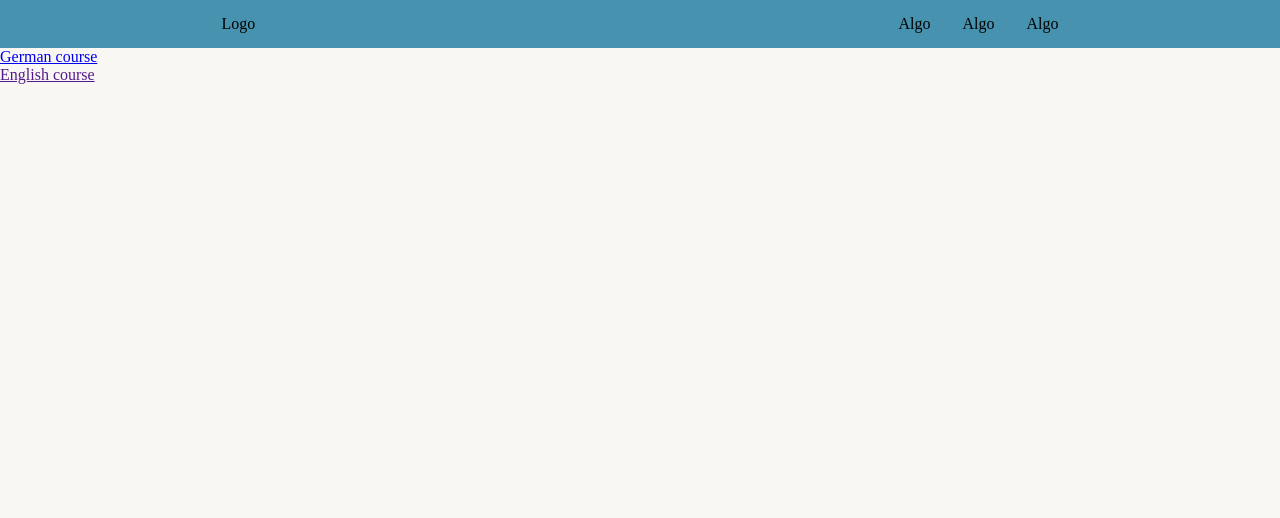
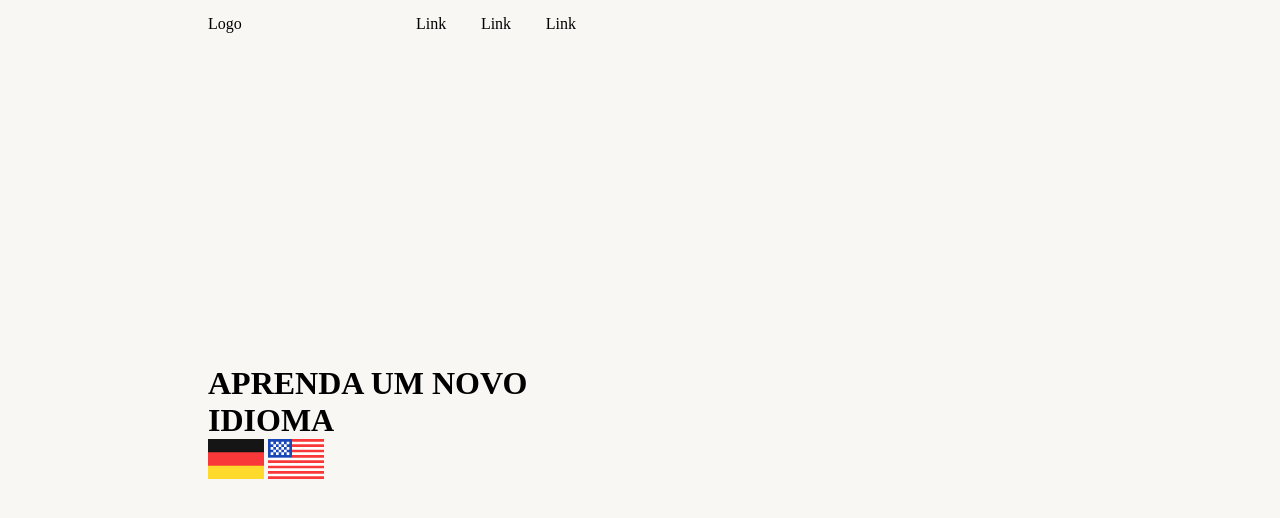
Before and after one commit to EduardoB-Programador/1st-website, a plain HTML site: page website/index.html in a window 1280 px wide. Drawn offline with Linux system fonts and the light colour scheme.

Commit message:
adding images

```diff
--- a/website/index.html
+++ b/website/index.html
@@ -8,20 +8,24 @@
         <header>
                <p>Logo</p>
                <nav>
-                    <p>Algo</p>
-                    <p>Algo</p>
-                    <p>Algo</p>
+                    <p>Link</p>
+                    <p>Link</p>
+                    <p>Link</p>
                </nav>
         </header>
         <main>
-            <div id="container-courses">
-                <a href="German/aulas.html">
-                    <p> German course</p>
-                </a>
-
-                <a href="">
-                    <p>English course</p>
-                </a>
+            <div id="main-container">
+                <div id="phrase">
+                    <h1>APRENDA UM NOVO IDIOMA</h1>
+                </div>
+                <div id="container-courses">
+                    <a href="German/aulas.html">
+                        <img class="germany-flag" src="../Flags.svg" alt="">
+                    </a>
+                    <a href="">
+                        <img class="us-flag" src="../Flags-us.svg" alt="">
+                    </a>
+                </div>
             </div>
         </main>
     </body>
--- a/website/styles.css
+++ b/website/styles.css
@@ -8,16 +8,40 @@ body {
 }
 
 header {
-    background-color: #4793AF;
     height: 3rem;
     display: flex;
     align-items: center;
-    justify-content: space-around;
+    justify-content: space-between;
+    margin: 0 44rem 0 13rem;
 }
 
 nav {
+    width: 10rem;
     display: flex;
-    width: 10rem;
     justify-content: space-between;
-    padding-left: 200px;
+    align-items: center;
 }
+
+main {
+    margin: 0 44rem 0 13rem;
+    height: 93.95vh;
+    display: flex;
+    flex-direction: column;
+    justify-content: center;
+}
+
+a {
+    text-decoration: none;
+}
+
+.container-courses {
+
+}
+
+.germany-flag {
+    width: 3.5rem;
+}
+
+.us-flag {
+    width: 3.5rem;
+}
```
Also changed, not shown: Flags-us.svg (added), Flags.svg (added), 1 other file.
